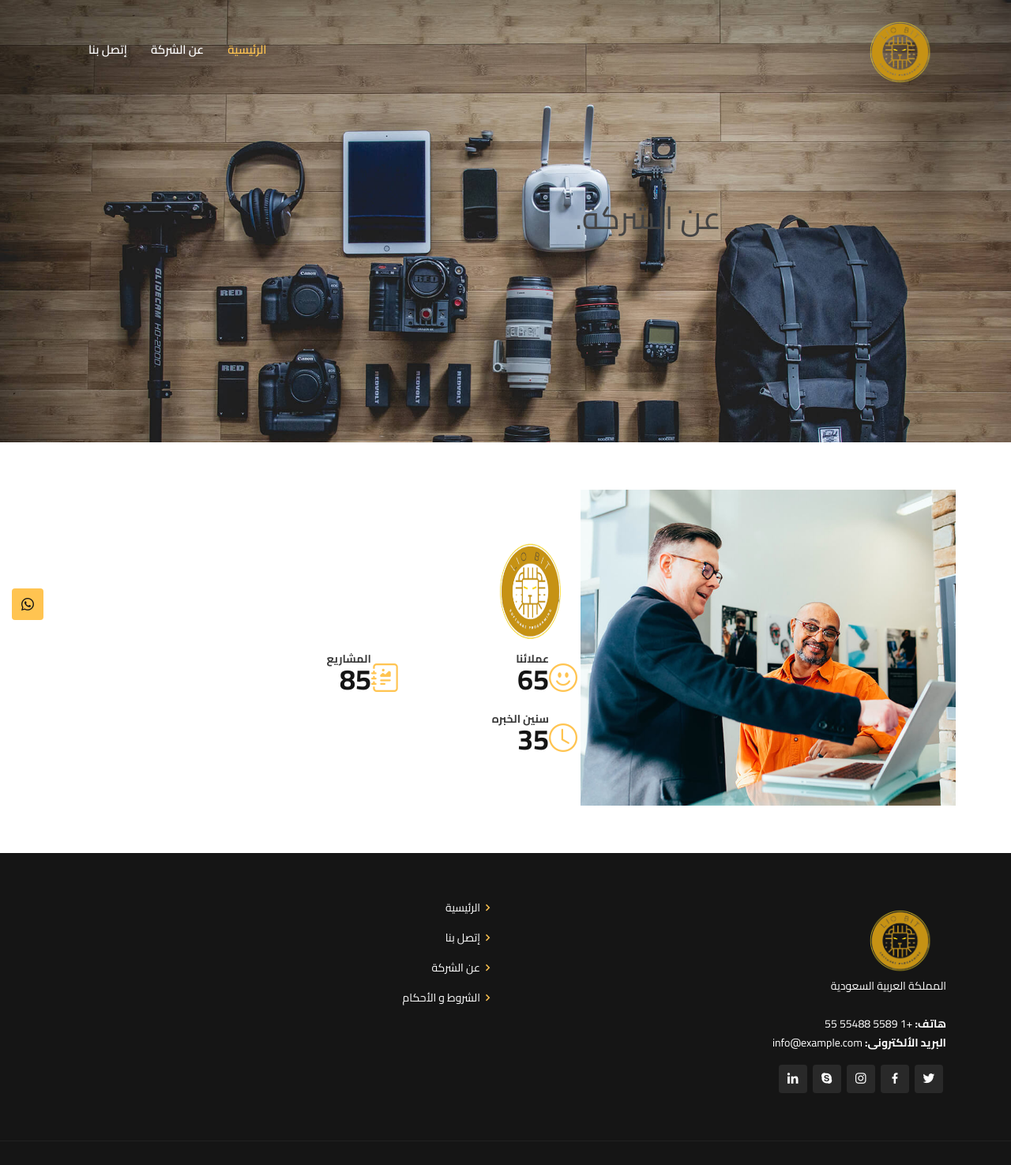
After one commit to Gemy-star/liobit, a Django app: page /about in a window 1280 px wide. The commit adds this page. Shown: the whole page at 79% size. Run offline with Django 3.2, Linux system fonts and the light colour scheme; some libraries are stand-ins or nearby versions.

Commit message:
final work

```diff
--- a/main/admin.py
+++ b/main/admin.py
@@ -1,3 +1,6 @@
 from django.contrib import admin
-from .models import ContactRequests
+from .models import ContactRequests, CategoryOfBusiness, Projects
+
 admin.site.register(ContactRequests)
+admin.site.register(CategoryOfBusiness)
+admin.site.register(Projects)
--- /dev/null
+++ b/main/templates/main/about.html
@@ -0,0 +1,72 @@
+{% extends 'main.html' %}
+{% load static %}
+
+{% block title %}  عن الشركة {% endblock title %}
+
+
+{% block body %}
+  <section id="about_hero" class="d-flex align-items-center justify-content-center">
+    <div class="container" data-aos="fade-up">
+
+      <div class="row justify-content-center" data-aos="fade-up" data-aos-delay="150">
+        <div class="col-xl-6 col-lg-8">
+          <h1>عن الشركة<span>.</span></h1>
+        </div>
+      </div>
+
+    </div>
+  </section>
+
+
+    <section id="counts" class="counts">
+      <div class="container aos-init aos-animate" data-aos="fade-up">
+
+        <div class="row no-gutters">
+          <div class="image col-xl-5 d-flex align-items-stretch justify-content-center justify-content-lg-start aos-init aos-animate" data-aos="fade-right" data-aos-delay="100"></div>
+          <div class="col-xl-7 ps-0 ps-lg-5 pe-lg-1 d-flex align-items-stretch aos-init aos-animate" data-aos="fade-left" data-aos-delay="100">
+            <div class="content d-flex flex-column justify-content-center">
+              <img src="{%  static 'images/logo.png' %}" class="img-fluid" style="width: 7rem;height: 19vh;">
+
+              <div class="row">
+                <div class="col-md-6 d-md-flex align-items-md-stretch">
+                  <div class="count-box d-flex">
+                    <i class="bi bi-emoji-smile"></i>
+                   <div class="d-flex flex-column">
+                                          <div class="d-flex flex-column">
+                                         <p><strong>عملائنا</strong></p>
+                        <span data-purecounter-start="0" data-purecounter-end="65" data-purecounter-duration="0" class="purecounter">65</span>
+                                          </div>
+                   </div>
+                  </div>
+                </div>
+
+                <div class="col-md-6 d-md-flex align-items-md-stretch">
+                  <div class="count-box d-flex">
+                    <i class="bi bi-journal-richtext"></i>
+                                         <div class="d-flex flex-column">
+                    <p><strong>المشاريع</strong></p>
+                    <span data-purecounter-start="0" data-purecounter-end="85" data-purecounter-duration="0" class="purecounter">85</span>
+                                         </div>
+                  </div>
+                </div>
+
+                <div class="col-md-6 d-md-flex align-items-md-stretch">
+                  <div class="count-box d-flex">
+                    <i class="bi bi-clock"></i>
+                                         <div class="d-flex flex-column">
+                    <p><strong>سنين الخبره</strong></p>
+                    <span data-purecounter-start="0" data-purecounter-end="35" data-purecounter-duration="0" class="purecounter">35</span>
+                                         </div>
+                  </div>
+                </div>
+
+              </div>
+            </div>
+          </div>
+        </div>
+
+      </div>
+    </section>
+
+
+{% endblock body %}
--- a/main/urls.py
+++ b/main/urls.py
@@ -4,5 +4,7 @@
 urlpatterns = [
     path('', views.home_page, name='home-page'),
     path('contact', views.contact_page, name='contact-page'),
+    path('category/<int:pk>', views.porjects, name='cat-page'),
+    path('about', views.about_page, name='about-page'),
 
 ]
--- a/main/views.py
+++ b/main/views.py
@@ -1,9 +1,14 @@
 from django.shortcuts import render, redirect
-from .models import ContactRequests
+from .models import ContactRequests, CategoryOfBusiness, Projects
 
 
 def home_page(request):
-    return render(request, 'main/home.html')
+    cats = CategoryOfBusiness.objects.all()
+    return render(request, 'main/home.html', context={"cats": cats})
+
+
+def about_page(request):
+    return render(request, 'main/about.html')
 
 
 def contact_page(request):
@@ -18,3 +23,9 @@
         else:
             return redirect('contact-page')
     return render(request, 'main/contact.html')
+
+
+def porjects(request, pk):
+    projs = Projects.objects.filter(category=pk)
+    context = {"projs": projs, "cat": CategoryOfBusiness.objects.get(pk=pk)}
+    return render(request, 'main/projects.html', context=context)
--- a/static/assets/css/style.css
+++ b/static/assets/css/style.css
@@ -140,6 +140,17 @@
   font-weight: 700;
   text-transform: uppercase;
 }
+.go-to-whats {
+    position: fixed;
+    left: 15px;
+    bottom: 15px;
+    z-index: 996;
+    background: #ffc451;
+    width: 40px;
+    height: 40px;
+    border-radius: 4px;
+    transition: all 0.4s;
+}
 
 #header .logo a {
   color: #fff;
@@ -404,6 +415,20 @@
   background-size: cover;
   position: relative;
 }
+#service_hero {
+  width: 100%;
+  height: 70vh;
+  background: url("../../images/testimonials-bg.jpg") top center;
+  background-size: cover;
+  position: relative;
+}
+#about_hero {
+  width: 100%;
+  height: 70vh;
+  background: url("../../images/slide-17.jpg") top center;
+  background-size: cover;
+  position: relative;
+}
 
 #hero:before {
   content: "";
@@ -648,10 +673,22 @@
   text-align: center;
   border: 1px solid #ebebeb;
   padding: 80px 20px;
-  transition: all ease-in-out 0.3s;
+  /*transition: all ease-in-out 0.3s;*/
   background: #fff;
 }
-
+.services .icon-box .iframe {
+  width: 100%;
+  height: 100%;
+}
+.services .icon-box .iframe .iframe_div {
+  position:absolute;
+  top:0px;
+  left:0px;
+  width:100%;
+  height:100%;
+  border: none;
+  overflow: hidden;
+}
 .services .icon-box .icon {
   margin: 0 auto;
   width: 64px;
@@ -742,6 +779,7 @@
 .portfolio .portfolio-item {
   margin-bottom: 30px;
 }
+
 
 .portfolio #portfolio-flters {
   padding: 0;
@@ -962,11 +1000,11 @@
 }
 
 .counts .content .count-box p {
-  padding: 15px 0 0 0;
-  margin: 0 0 0 50px;
-font-family: 'Cairo', sans-serif;
-  font-size: 14px;
-  color: #3b3b3b;
+    padding: 10px 0 0 0;
+    margin: -1.6rem 0 0 8px;
+    font-family: 'Cairo', sans-serif;
+    font-size: 14px;
+    color: #3b3b3b;
 }
 
 .counts .content .count-box a {
--- a/templates/footer.html
+++ b/templates/footer.html
@@ -4,7 +4,7 @@
       <div class="container">
         <div class="row">
 
-          <div class="col-lg-4 col-md-4">
+          <div class="col-lg-6 col-md-6">
             <div class="footer-info">
 <img src="{% static 'images/logo.png' %}" class="img-fluid" style="height: 12vh"/>
               <p>
@@ -22,22 +22,15 @@
             </div>
           </div>
 
-          <div class="col-lg-4 col-md-4 footer-links">
+          <div class="col-lg-6 col-md-6 footer-links">
             <ul>
-              <li><i class="bx bx-chevron-right"></i> <a href="#">الرئيسية</a></li>
-              <li><i class="bx bx-chevron-right"></i> <a href="#">إتصل بنا</a></li>
-              <li><i class="bx bx-chevron-right"></i> <a href="#">عن الشركة</a></li>
+              <li><i class="bx bx-chevron-right"></i> <a href="{% url 'home-page' %}">الرئيسية</a></li>
+              <li><i class="bx bx-chevron-right"></i> <a  href="{% url 'contact-page' %}">إتصل بنا</a></li>
+              <li><i class="bx bx-chevron-right"></i> <a  href="{% url 'about-page' %}">عن الشركة</a></li>
               <li><i class="bx bx-chevron-right"></i> <a href="#">الشروط و الأحكام</a></li>
             </ul>
           </div>
 
-          <div class="col-lg-4 col-md-4 footer-links">
-            <h4>الخدمات</h4>
-            <ul>
-              <li><i class="bx bx-chevron-right"></i> <a href="#">أنظمة الأفراد</a></li>
-              <li><i class="bx bx-chevron-right"></i> <a href="#">أنظمة الشركات</a></li>
-            </ul>
-          </div>
 
 
         </div>
--- a/templates/main.html
+++ b/templates/main.html
@@ -32,6 +32,7 @@
 {% include 'footer.html' %}
   <div id="preloader"></div>
   <a href="#" class="back-to-top d-flex align-items-center justify-content-center"><i class="bi bi-arrow-up-short"></i></a>
+   <a href="#" onclick="Whatsapp()" id="got-to-whats" class="go-to-whats d-flex align-items-center justify-content-center"><i class="bi bi-whatsapp" style="color: #151515"></i></a>
   <script src="{% static 'assets/vendor/aos/aos.js' %}"></script>
   <script src="{% static 'assets/vendor/bootstrap/js/bootstrap.bundle.min.js' %}"></script>
   <script src="{% static 'assets/vendor/glightbox/js/glightbox.min.js' %}"></script>
@@ -40,5 +41,25 @@
   <script src="{% static 'assets/vendor/purecounter/purecounter.js' %}"></script>
   <script src="{% static 'assets/vendor/swiper/swiper-bundle.min.js' %}"></script>
  <script src="{% static 'assets/js/main.js' %}"></script>
+<script>
+    whats = document.getElementById("got-to-whats");
+
+// When the user scrolls down 20px from the top of the document, show the button
+window.onscroll = function() {scrollFunction()};
+
+function scrollFunction() {
+  if (document.body.scrollTop > 20 || document.documentElement.scrollTop > 20) {
+    whats.style.display = "block";
+  } else {
+    whats.style.display = "none";
+  }
+}
+
+// When the user clicks on the button, scroll to the top of the document
+
+function Whatsapp() {
+  window.location.href = "https://api.whatsapp.com/send?phone=01111343463"
+}
+</script>
 </body>
 </html>
--- a/templates/navbar.html
+++ b/templates/navbar.html
@@ -8,8 +8,7 @@
       <nav id="navbar" class="navbar order-last order-lg-0">
         <ul>
           <li><a class="nav-link scrollto active" href="{% url 'home-page' %}">الرئيسية</a></li>
-          <li><a class="nav-link scrollto" href="#about">عن الشركة</a></li>
-          <li><a class="nav-link scrollto" href="#services">الخدمات</a></li>
+          <li><a class="nav-link scrollto" href="{% url 'about-page' %}">عن الشركة</a></li>
           <li><a class="nav-link scrollto" href="{% url 'contact-page' %}">إتصل بنا</a></li>
         </ul>
         <i class="bi bi-list mobile-nav-toggle"></i>
```
Also changed, not shown: main/models.py (+21 -3 lines), main/templates/main/home.html (+6 -9 lines), main/templates/main/projects.html (added, +47 -0 lines), db.sqlite3, main/migrations/0004_categoryofbusiness_projects.py (added), main/migrations/0005_auto_20210730_2131.py (added), main/migrations/0006_projects_image.py (added), static/images/logo_black.png (added), static/images/logo_p8YZmOv.png (added), static/images/slide-17.jpg (added), static/images/testimonials-bg.jpg (added).
